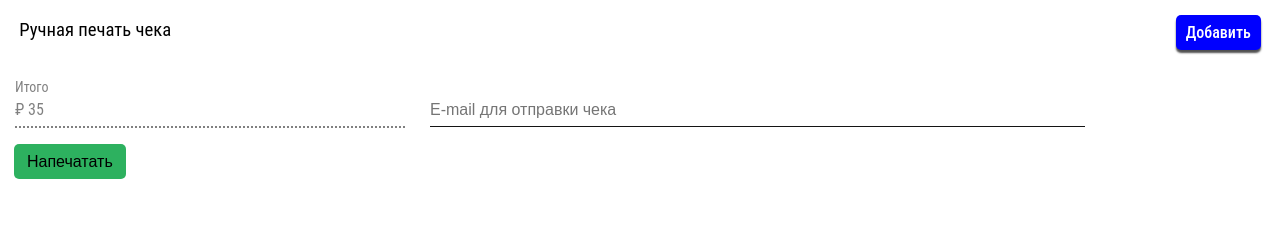
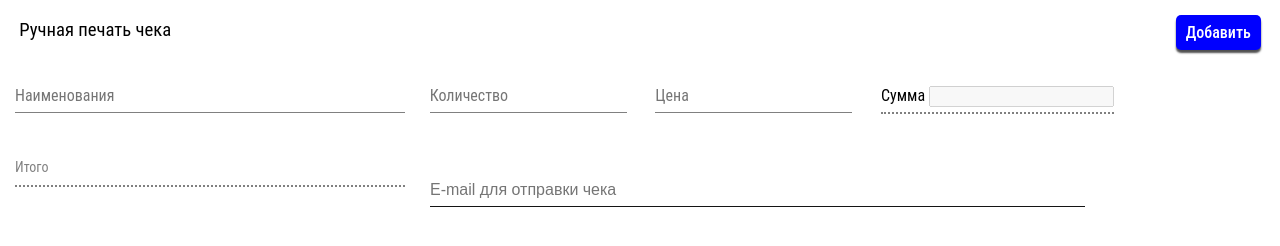
Before and after one commit to abdul35/myFirsyMicroProject, a plain HTML site: page index.html in a window 1280 px wide. Drawn offline with Linux system fonts and the light colour scheme.

Commit message:
Next change

```diff
--- a/index.html
+++ b/index.html
@@ -17,6 +17,24 @@
 
   <section class="section">
     <form action="" class="form">
+
+      <div class="form__fields">
+        <input type="text" class="input-name" placeholder="Наименования">
+        <span class="title">Наименования</span>
+
+        <input type="text" class="input-count" placeholder="Количество">
+        <span class="title">Количество</span>
+
+        <input type="text" class="input-price" placeholder="Цена">
+        <span class="title">Цена</span>
+
+        <div class="view-amount">
+          <p class="view-amount__title">Сумма</p>
+          <input disabled class="view-amount__sum"></input>
+        </div>
+      </div>
+
+      <div class="wrapper">
         <div class="section__item section__item-sum">
           <div class="border">
             <span class="sum-title gray">Итого</span><br>
@@ -24,11 +42,13 @@
             <span class="general-sum gray" id="general-sum">35</span>
           </div>
         </div>
+
         <div class="section__item section__item-email">
           <span class="email-title"></span>
           <input type="email" class="input-email" id="email-input" placeholder="E-mail для отправки чека">
         </div>
-      <button class="form__btn" btn id="form__btn-submit">Напечатать</button>
+      </div>
+      <button class="form__btn btn-add" id="form__btn-add">Напечатать</button>
     </form>
   </section>
 
--- a/script.js
+++ b/script.js
@@ -1,10 +1,56 @@
+
 const header__btn = document.querySelector(".header__btn"),
     block__item = document.querySelector(".block__item"),
     emailInput = document.querySelector("#email-input"),
-    emailTitle = document.querySelector(".email-title");
+    emailTitle = document.querySelector(".email-title"),
+    btnAdd = document.querySelector(".btn-add");
+
+console.log(document.querySelectorAll("span"));
+
+
+
+
+
+
+
+
+/*
+<div class="form__fields">
+    <input type="text" class="input-name" placeholder="Наименования">
+    <input type="text" class="input-count" placeholder="Количество">
+    <input type="text" class="input-price" placeholder="Цена">
+    <div class="view-amount">
+        <span class="view-amount__title">Сумма</span>
+        <span class="view-amount__sum"></span>
+    </div>
+</div>
+*/
+
+
+
+
+
+
+
+
+
+
+
+
 
 
 emailInput.addEventListener("focus", () => {
     emailInput.setAttribute("placeholder","");
-    emailTitle.textContent = "E-mail для отправки чека";
+    // emailTitle.textContent = "E-mail для отправки чека";
+    emailTitle.classList.add("email-title-act");
+    // emailTitle.style.display  = "block";
 });
+
+emailInput
+
+btnAdd.addEventListener("click", event => {
+    event.preventDefault();
+    const target = event.target;
+
+
+});
--- a/style.css
+++ b/style.css
@@ -68,7 +68,7 @@ body {
     margin: 20px 15px 0px 15px;
 }
 
-.form {
+.wrapper {
     display: flex;
 }
 
@@ -87,9 +87,16 @@ body {
 }
 
 .email-title {
-    font-size: 14px;
+    font-size: 0px;
     color: gray;
+    transition: all .5s;
+    display: none;
+}
+
+.email-title-act {
     position: absolute;
+    display: block;
+    background-color: red;
 }
 
 .form__btn {
@@ -113,3 +120,63 @@ body {
 .form__btn:active {
     box-shadow: 0px 3px 4px rgb(66, 66, 66);
 }
+
+.view-amount {
+    display: inline-block;
+    margin-bottom: 45px;
+    margin-left: 25px;
+    min-width: 197px;
+    border-bottom: 2px dotted gray;
+}
+
+
+.form__fields > input {
+    border: none;
+    border-bottom: 1px solid gray;
+    padding: 7px 0px;
+    font-family: 'Roboto Condensed', sans-serif;
+    font-size: 1rem;
+}
+
+
+.form__fields > input:focus {
+    outline: none;
+}
+
+.form__fields > .title {
+    display: none;
+}
+
+.form__fields input + input {
+    margin-left: 25px;
+    min-width: 197px;
+}
+
+.input-name {
+    box-sizing: border-box;
+    min-width: 390px;
+}
+
+.view-amount__title {
+    display: inline-block;
+    margin: 7px 0;
+
+}
+
+.input-count {
+    margin-left: 21px;
+    min-width: 197px;
+}
+
+.input-price {
+    min-width: 197px;
+    margin-left: 25px;
+}
+
+span {
+    color: gray;
+    font-size: 0px;
+    transition: all .5s;
+    /* display: none; */
+    position: absolute;
+}
```
Lines whose indentation alone changed are shown as unchanged.
